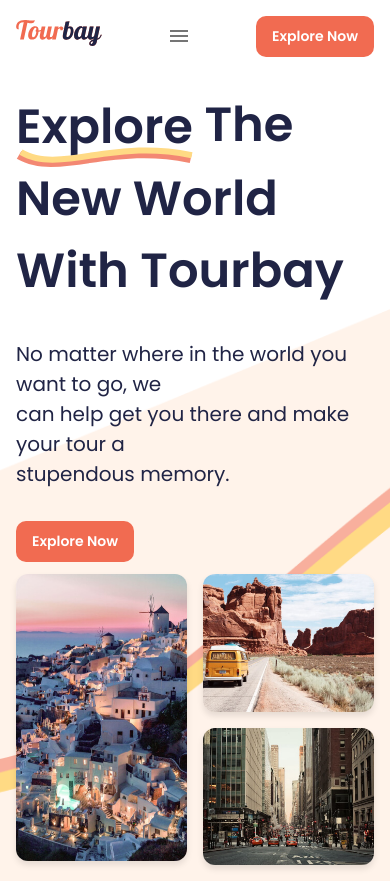
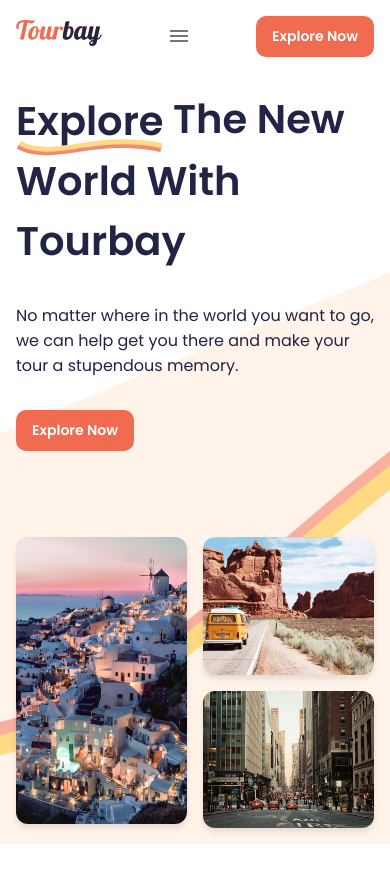
Before and after one commit to afnan-emumba/booking-system-app, a React (Vite) app: page / in a window 390 px wide. After the commit the page ends 844 px from the top, so only its background shows below. Built offline with nearby package versions, Linux system fonts and the light colour scheme.

Commit message:
fixed book tour page image

```diff
--- a/src/components/Home.tsx
+++ b/src/components/Home.tsx
@@ -16,14 +16,14 @@ const Home = () => {
             Explore
             <img src={LineBelowText} alt='underline' />
           </span>{" "}
-          The New World
-          <br />
+          The New World <br className='line-break' />
           With Tourbay
         </h1>
         <p>
-          No matter where in the world you want to go, we
-          <br />
-          can help get you there and make your tour a<br />
+          No matter where in the world you want to go, we{" "}
+          <br className='line-break' />
+          can help get you there and make your tour a{" "}
+          <br className='line-break' />
           stupendous memory.
         </p>
         <div>
--- a/src/index.css
+++ b/src/index.css
@@ -89,7 +89,6 @@ p {
 .underline img {
     position: absolute;
     bottom: -5px;
-    /* Adjust this value as needed */
     left: 0;
     width: 100%;
     height: auto;
@@ -811,9 +810,21 @@ p {
         margin-top: 0;
     }
 
+    .homepage-text h1 {
+        font-size: 2.5rem;
+    }
+
+    .homepage-text p {
+        font-size: 1rem;
+    }
+
     .homepage-images {
         width: 100%;
         top: 0;
+    }
+
+    .line-break {
+        display: none;
     }
 
     .image-grid {
@@ -822,7 +833,6 @@ p {
 
     .explore-search {
         flex-direction: column;
-        /* Ensure input fields stack vertically */
         margin-top: 100px;
     }
 
@@ -857,6 +867,7 @@ p {
         padding: 1rem;
         flex-direction: column;
         align-items: center;
+        height: auto;
     }
 
     .book-tour-form {
```
